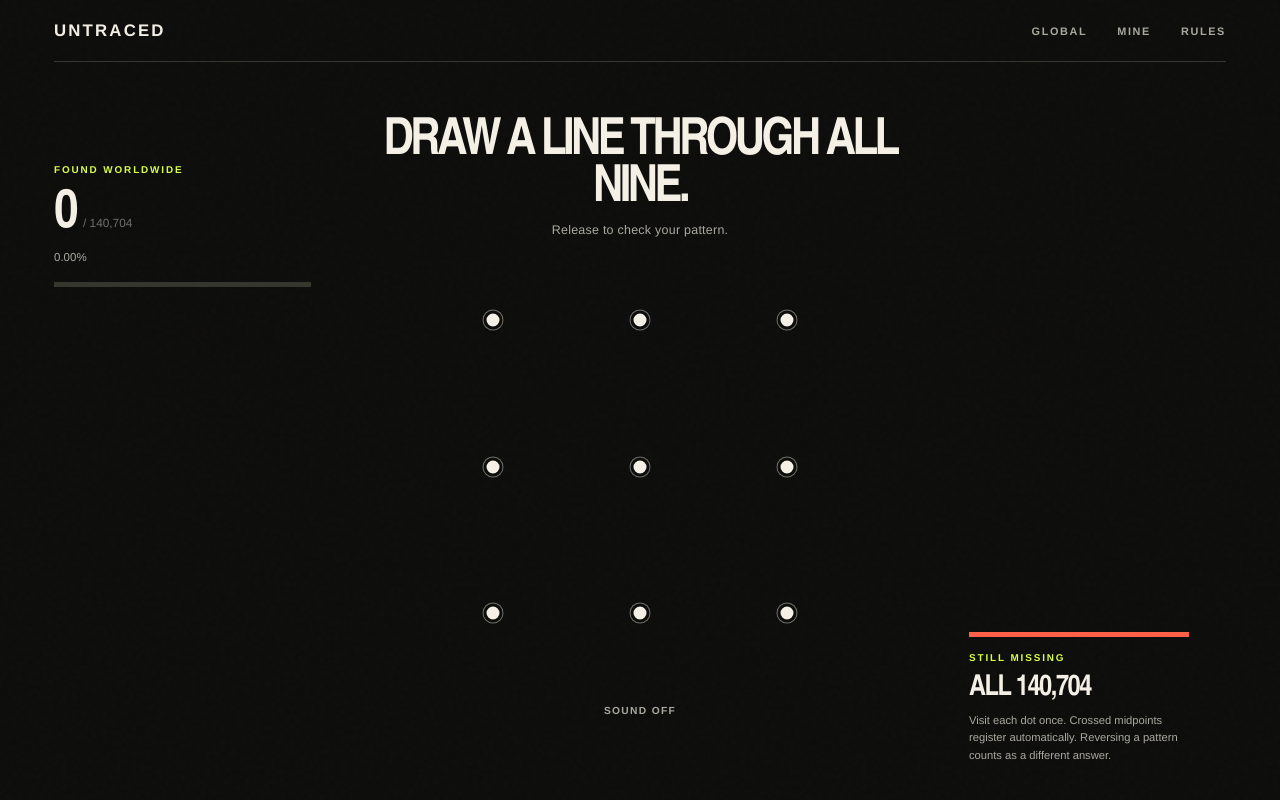
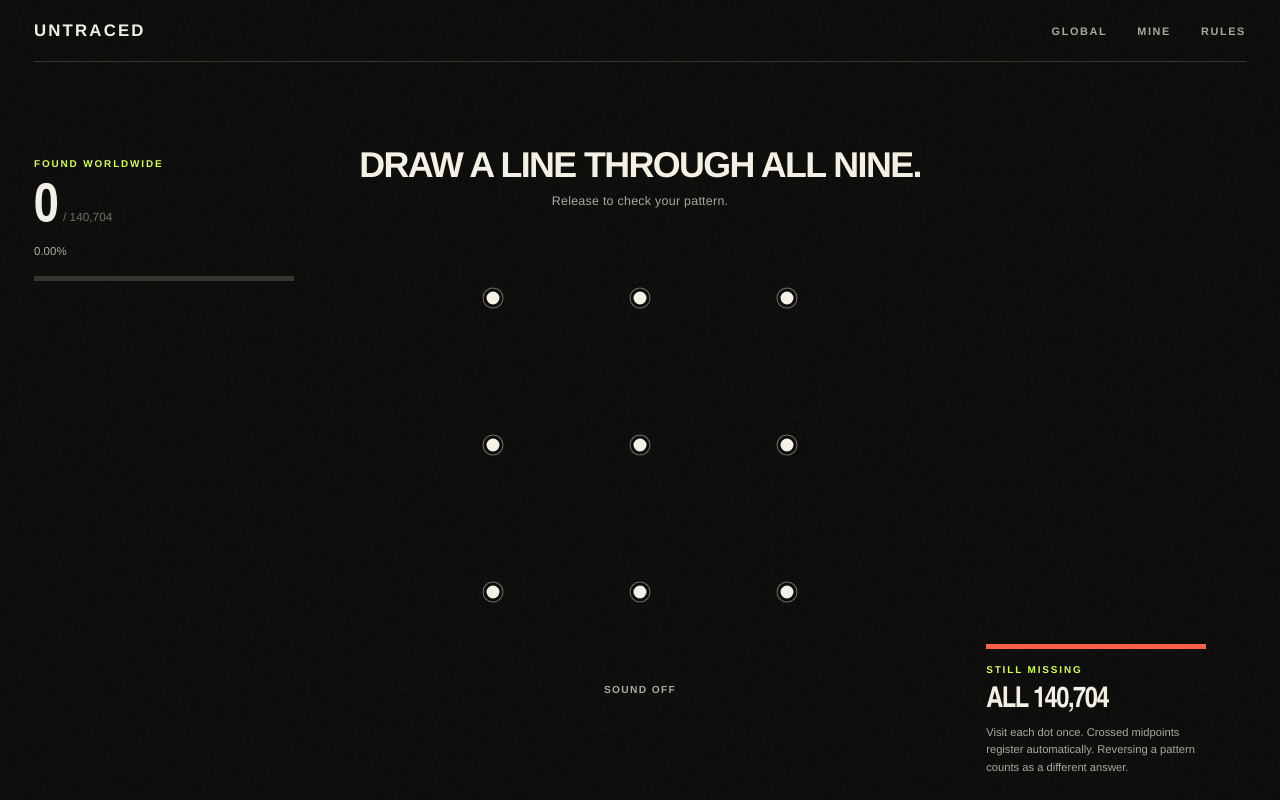
Before and after one commit to priya-padmanaban/untraced, a Next.js app: page / in a window 1280 px wide. Built offline with nearby package versions, Linux system fonts and the light colour scheme; no server answers; the database is empty.

Commit message:
more stuff

```diff
--- a/src/app/layout.tsx
+++ b/src/app/layout.tsx
@@ -1,5 +1,6 @@
 import type { Metadata } from "next";
 import "./globals.css";
+import "./typography.css";
 const origin=process.env.NEXT_PUBLIC_SITE_URL||"http://localhost:3000";
 export const metadata:Metadata={metadataBase:new URL(origin),title:{default:"UNTRACED",template:"%s · UNTRACED"},description:"Draw a nine-dot pattern and see if anyone found it first.",openGraph:{title:"UNTRACED",description:"140,704 patterns. How many are still missing?",images:[{url:"/og.png",width:1536,height:1024}]},twitter:{card:"summary_large_image",title:"UNTRACED",description:"140,704 patterns. How many are still missing?",images:["/og.png"]}};
 export default function RootLayout({children}:Readonly<{children:React.ReactNode}>){return <html lang="en"><body>{children}</body></html>}
--- /dev/null
+++ b/src/app/typography.css
@@ -0,0 +1 @@
+main>header:not(.siteHeader) h1{width:100%;max-width:none;font-family:var(--font-sans);font-size:clamp(2.5rem,5vw,5rem);font-weight:700;line-height:.95;letter-spacing:-.05em}@media(max-width:520px){main>header:not(.siteHeader) h1{font-size:2.35rem}}
--- a/src/components/PatternGame.module.css
+++ b/src/components/PatternGame.module.css
@@ -1 +1 @@
-.cleanGrid{background:none}
+.cleanGrid{background:none}.viewportShell{height:100svh;max-width:1600px;overflow:hidden}.viewportShell section{height:calc(100svh - 62px);min-height:0;grid-template-columns:minmax(180px,1fr) minmax(390px,590px) minmax(180px,1fr);gap:clamp(28px,4vw,72px);padding:18px 0 24px}.viewportShell h1{font-family:var(--font-sans);font-size:clamp(1.8rem,2.8vw,3rem);font-weight:700;line-height:1;letter-spacing:-.045em;white-space:nowrap}@media(max-width:850px){.viewportShell section{height:calc(100svh - 62px);grid-template-columns:1fr;gap:4px}.viewportShell h1{font-size:clamp(1.45rem,6vw,2rem);white-space:normal}}@media(max-width:520px){.viewportShell section{height:calc(100svh - 54px);padding:6px 0 10px}.viewportShell h1{font-size:1.5rem}}@media(max-height:700px){.viewportShell section>div:first-child{display:none}.viewportShell section>div:nth-child(2)>div:nth-child(2){width:min(58svh,86vw)}}
--- a/src/components/PatternGame.tsx
+++ b/src/components/PatternGame.tsx
@@ -20,7 +20,7 @@ export default function PatternGame({initialProgress}:Readonly<{initialProgress:
  const end=()=>{if(!drawing)return;setDrawing(false);setPointer(null);void submitRoute()};
  const keyboard=(id:NodeId)=>{if(result){setResult(null);routeRef.current=[];setRoute([])}acquire([id]);if(routeRef.current.length===9)setStatus("Complete route. Press Submit route.")};
  const reset=()=>{routeRef.current=[];setRoute([]);setPointer(null);setResult(null);setFailed(false);setStatus("Start on any dot.")};const points=route.map(n=>pos(n));
- return <main className={styles.shell}><Header/><section className={styles.game} aria-labelledby="game-title">
+ return <main className={`${styles.shell} ${componentStyles.viewportShell}`}><Header/><section className={styles.game} aria-labelledby="game-title">
   <div className={styles.progressBlock}><p className={styles.eyebrow}>{progress.completedAt?"Complete":"Found worldwide"}</p><p className={styles.count}><strong>{progress.discovered.toLocaleString()}</strong><span> / 140,704</span></p><p className={styles.percent}>{formatPercent(progress.discovered)}</p><div className={styles.traceProgress} style={{"--progress":`${progress.discovered/140704*100}%`} as React.CSSProperties} role="progressbar" aria-valuemin={0} aria-valuemax={140704} aria-valuenow={progress.discovered}/></div>
   <div className={styles.instrument}><div className={styles.prompt}>{result?<><p className={styles.resultLabel}>{result.isNewDiscovery?"NEW":"ALREADY FOUND"}</p><h1 id="game-title">{result.isNewDiscovery?`You found #${result.ordinal?.toLocaleString()}`:`Seen ${result.submissionCount.toLocaleString()} ${result.submissionCount===1?"time":"times"}`}</h1><p>{result.isNewDiscovery?"Nobody entered this pattern before you.":result.personallySubmittedBefore?"You’ve entered this one before.":`First entered ${new Intl.DateTimeFormat(undefined,{dateStyle:"medium",timeStyle:"short"}).format(new Date(result.firstDiscoveredAt))}.`}</p></>:<><h1 id="game-title">Draw a line through all nine.</h1><p>Release to check your pattern.</p></>}</div>
    <div ref={surface} className={`${styles.grid} ${componentStyles.cleanGrid} ${sending?styles.sending:""}`} role="application" aria-label="Nine-dot pattern grid" onPointerMove={move} onPointerUp={end} onPointerCancel={end} onContextMenu={e=>e.preventDefault()}><svg viewBox="0 0 300 300" aria-hidden="true"><polyline points={points.map(p=>`${p.x},${p.y}`).join(" ")}/>{drawing&&pointer&&points.length>0&&<line x1={points.at(-1)!.x} y1={points.at(-1)!.y} x2={pointer.x} y2={pointer.y}/>}</svg>{nodes.map(id=><button key={id} type="button" className={route.includes(id)?styles.dotActive:styles.dot} aria-label={`Dot ${id}${route.includes(id)?`, position ${route.indexOf(id)+1}`:""}`} onPointerDown={e=>start(e,id)} onClick={e=>{if(!drawing&&e.detail===0)keyboard(id)}}><span>{route.indexOf(id)+1||""}</span></button>)}</div>
```
Also changed, not shown: src/app/api/share/[id]/image/route.tsx (deleted, +0 -4 lines).
